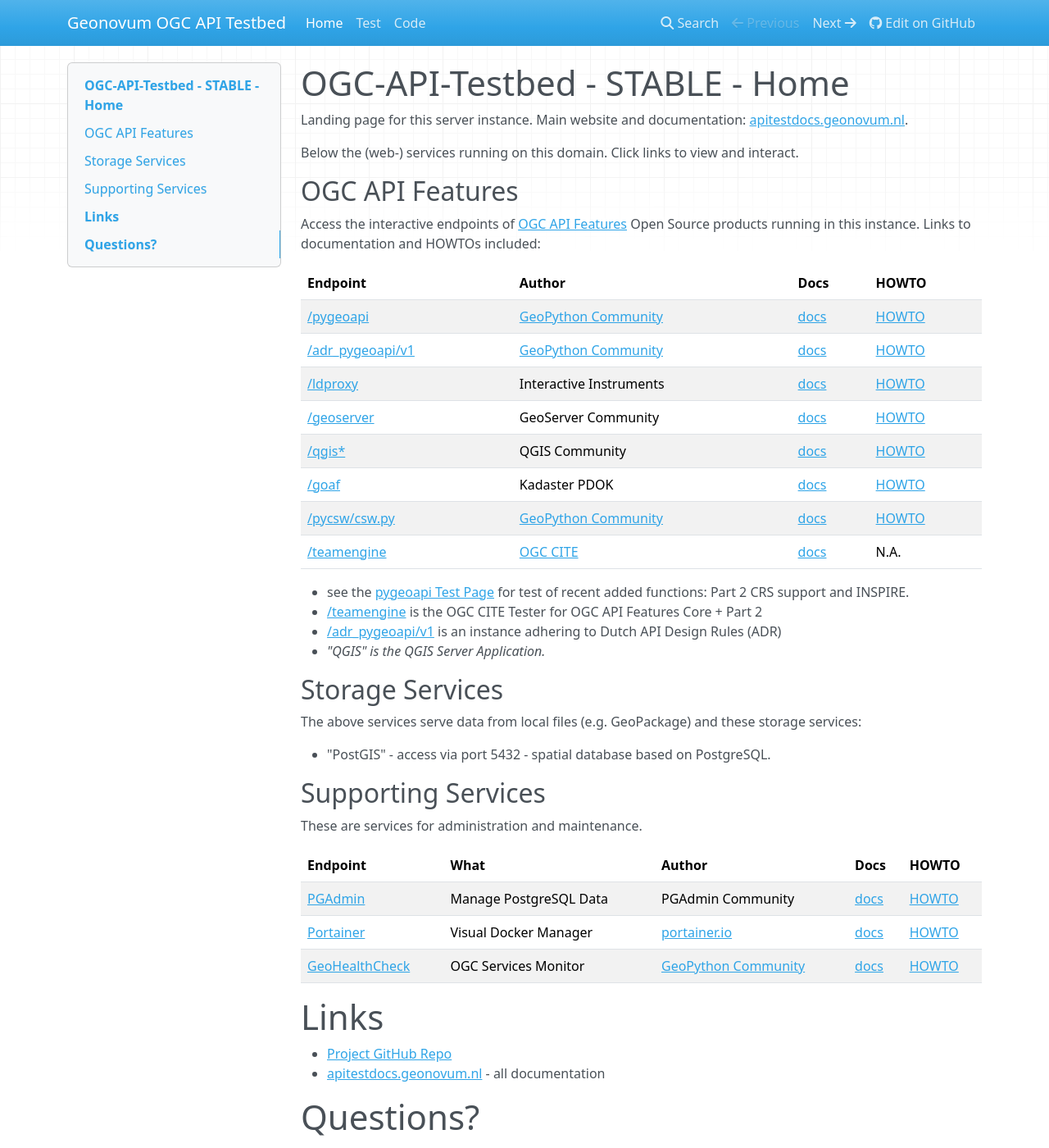
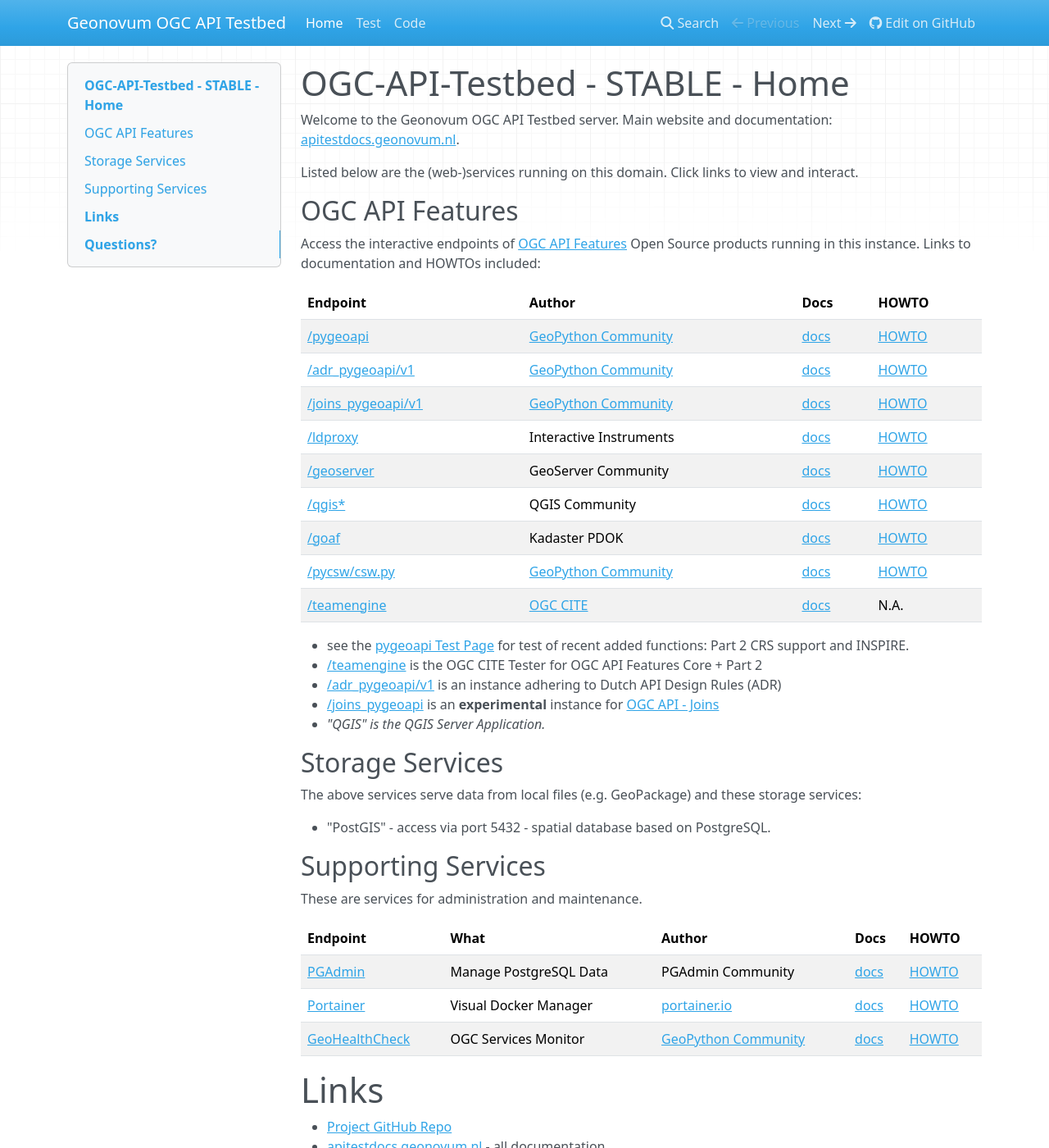
Before and after one commit to Geonovum/ogc-api-testbed, an MkDocs documentation site: the page built from services/home/docs/docs/index.md, in a window 1280 px wide and 1400 px high. Shown: the whole window at 82% size. Built offline with MkDocs 1.6.1, drawn with Linux system fonts in a browser that asks for light colours; nearby versions of some CDN libraries.

```diff
--- a/services/home/docs/docs/index.md
+++ b/services/home/docs/docs/index.md
@@ -4,30 +4,32 @@
 
 # OGC-API-Testbed - STABLE - Home
 
-Landing page for this server instance.
+Welcome to the Geonovum OGC API Testbed server.
 Main website and documentation: [apitestdocs.geonovum.nl](https://apitestdocs.geonovum.nl).
 
-Below the (web-) services running on this domain. Click links to view and interact.
+Listed below are the (web-)services running on this domain. Click links to view and interact.
 
 ## OGC API Features
 
 Access the interactive endpoints of [OGC API Features](https://ogcapi.ogc.org/features/)
 Open Source products running in this instance. Links to documentation and HOWTOs included:
 
-| Endpoint | Author | Docs | HOWTO
-| --- | --- | --- | ---
-| [/pygeoapi](/pygeoapi) | [GeoPython Community](https://geopython.github.io/) | [docs](https://docs.pygeoapi.io/en/latest/) | [HOWTO](https://apitestdocs.geonovum.nl/howto/howto_pygeoapi/)
-| [/adr_pygeoapi/v1](/adr_pygeoapi/v1) | [GeoPython Community](https://geopython.github.io/) | [docs](https://docs.pygeoapi.io/en/latest/) | [HOWTO](https://apitestdocs.geonovum.nl/howto/howto_pygeoapi/)
-| [/ldproxy](/ldproxy) | Interactive Instruments | [docs](https://interactive-instruments.github.io/ldproxy/) | [HOWTO](https://apitestdocs.geonovum.nl/howto/howto_ldproxy/)
-| [/geoserver](/geoserver/ogc/features) | GeoServer Community | [docs](https://docs.geoserver.org/latest/en/user/community/ogc-api/index.html) | [HOWTO](https://apitestdocs.geonovum.nl/howto/howto_geoserver/)
-| [/qgis*](/qgis/wfs3) | QGIS Community | [docs](https://www.qgis.org/) | [HOWTO](https://apitestdocs.geonovum.nl/howto/howto_qgis/)
-| [/goaf](/goaf?f=html) | Kadaster PDOK | [docs](https://github.com/PDOK/goaf) | [HOWTO](https://apitestdocs.geonovum.nl/howto/howto_goaf/)
-| [/pycsw/csw.py](/pycsw/csw.py/collections/metadata:main) | [GeoPython Community](https://geopython.github.io/) | [docs](https://docs.pycsw.org/en/latest/index.html) | [HOWTO](https://apitestdocs.geonovum.nl/howto/howto_pycsw/)
-| [/teamengine](http://109.237.212.153:8081/teamengine/) | [OGC CITE](https://hub.docker.com/u/ogccite) | [docs](https://cite.opengeospatial.org/teamengine/about/ogcapi-features-1.0/1.0/site/) | N.A.
+| Endpoint                     | Author                    | Docs         | HOWTO   |
+|------------------------------|---------------------------|--------------|---------|
+| [/pygeoapi](/pygeoapi)                                   | [GeoPython Community](https://geopython.github.io/) | [docs](https://docs.pygeoapi.io/en/latest/)                                            | [HOWTO](https://apitestdocs.geonovum.nl/howto/howto_pygeoapi/)  |
+| [/adr_pygeoapi/v1](/adr_pygeoapi/v1)                     | [GeoPython Community](https://geopython.github.io/) | [docs](https://docs.pygeoapi.io/en/latest/)                                            | [HOWTO](https://apitestdocs.geonovum.nl/howto/howto_pygeoapi/)  |
+| [/joins_pygeoapi/v1](/joins_pygeoapi)                    | [GeoPython Community](https://geopython.github.io/) | [docs](https://docs.pygeoapi.io/en/latest/)                                            | [HOWTO](https://apitestdocs.geonovum.nl/howto/howto_pygeoapi/)  |
+| [/ldproxy](/ldproxy)                                     | Interactive Instruments                             | [docs](https://interactive-instruments.github.io/ldproxy/)                             | [HOWTO](https://apitestdocs.geonovum.nl/howto/howto_ldproxy/)   |
+| [/geoserver](/geoserver/ogc/features)                    | GeoServer Community                                 | [docs](https://docs.geoserver.org/latest/en/user/community/ogc-api/index.html)         | [HOWTO](https://apitestdocs.geonovum.nl/howto/howto_geoserver/) |
+| [/qgis*](/qgis/wfs3)                                     | QGIS Community                                      | [docs](https://www.qgis.org/)                                                          | [HOWTO](https://apitestdocs.geonovum.nl/howto/howto_qgis/)      |
+| [/goaf](/goaf?f=html)                                    | Kadaster PDOK                                       | [docs](https://github.com/PDOK/goaf)                                                   | [HOWTO](https://apitestdocs.geonovum.nl/howto/howto_goaf/)      |
+| [/pycsw/csw.py](/pycsw/csw.py/collections/metadata:main) | [GeoPython Community](https://geopython.github.io/) | [docs](https://docs.pycsw.org/en/latest/index.html)                                    | [HOWTO](https://apitestdocs.geonovum.nl/howto/howto_pycsw/)     |
+| [/teamengine](http://109.237.212.153:8081/teamengine/)   | [OGC CITE](https://hub.docker.com/u/ogccite)        | [docs](https://cite.opengeospatial.org/teamengine/about/ogcapi-features-1.0/1.0/site/) | N.A.                                                            |
 
 * see the [pygeoapi Test Page](test.md) for test of recent added functions: Part 2 CRS support and INSPIRE.
 * [/teamengine](http://109.237.212.153:8081/teamengine/)  is the OGC CITE Tester for OGC API Features Core + Part 2
 * [/adr_pygeoapi/v1](/adr_pygeoapi/v1) is an instance adhering to Dutch API Design Rules (ADR)
+* [/joins_pygeoapi](/joins_pygeoapi) is an **experimental** instance for [OGC API - Joins](https://github.com/opengeospatial/ogcapi-joins)
 * *"QGIS" is the QGIS Server Application.*
 
 ## Storage Services
```
Also changed, not shown: 2 other files.
